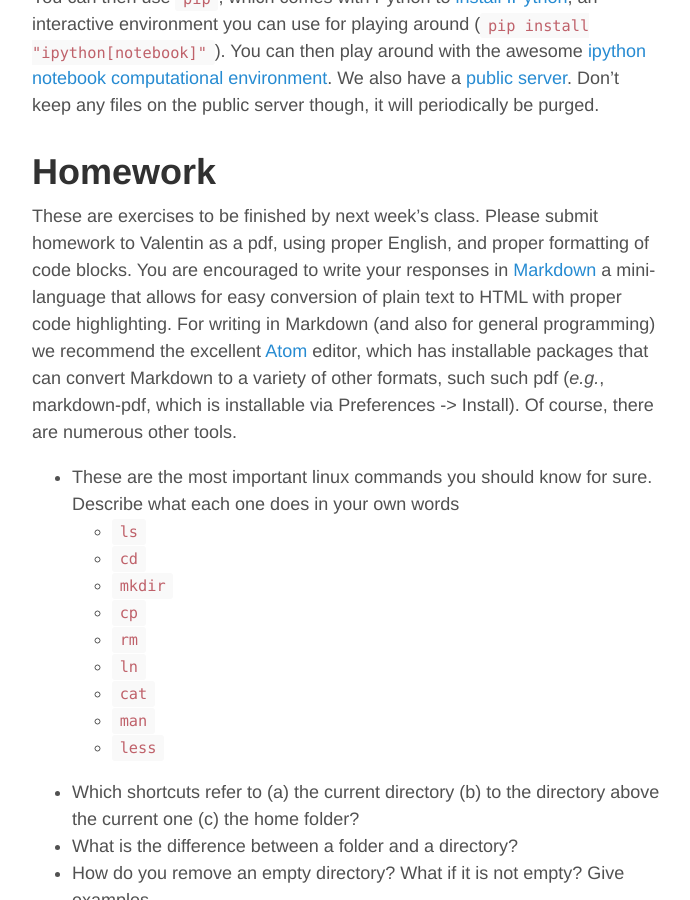
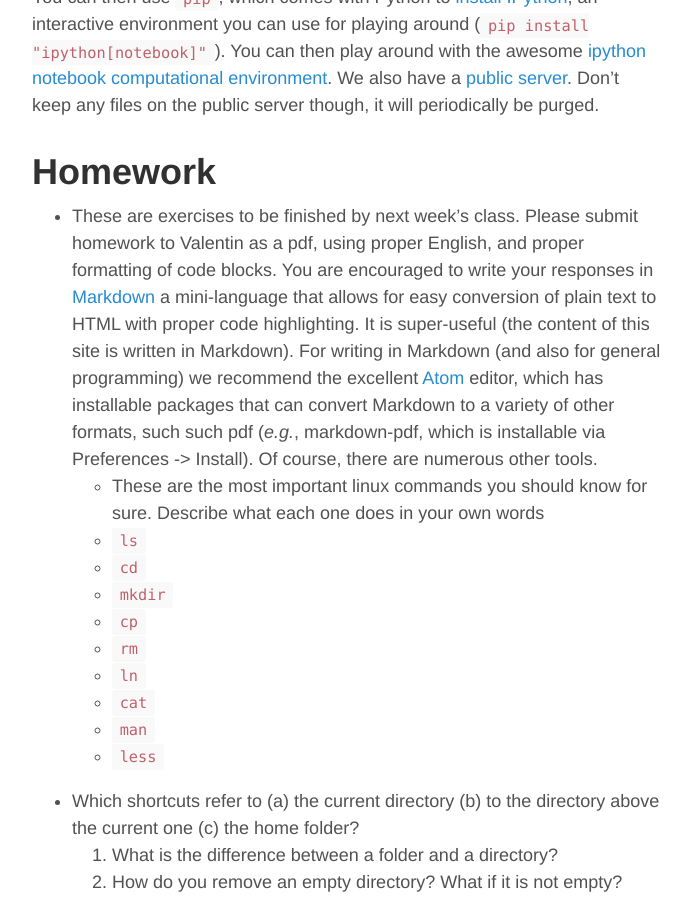
Before and after one commit to MikheyevLab/Computing-Fall-2015, a Jekyll site: the page built from _posts/2015-09-16-1-welcome-to-computing.md, in a window 1280 px wide and 900 px high, scrolled down 1301 px. Shown: the whole window, without its empty margins (293-983 px from the left). Built offline with Jekyll 4.4.1, drawn with Linux system fonts in a browser that asks for light colours; some of the changed lines change nothing that is shown.

Commit message:
fixed formatting

```diff
--- a/_posts/2015-09-16-1-welcome-to-computing.md
+++ b/_posts/2015-09-16-1-welcome-to-computing.md
@@ -33,8 +33,8 @@ There are Ubuntu-specific instructions provided in [this form answer](http://ask
 You can then use `pip`, which comes with Python to [install IPython](http://ipython.org/install.html), an interactive environment you can use for playing around (`pip install "ipython[notebook]"`). You can then play around with the awesome [ipython notebook computational environment](http://ipython.org/notebook.html). We also have a [public server](http://ipython.oist.jp:8888). Don't keep any files on the public server though, it will periodically be purged.
 
 # Homework
-These are exercises to be finished by next week's class. Please submit homework to Valentin as a pdf, using proper English, and proper formatting of code blocks. You are encouraged to write your responses in [Markdown](http://daringfireball.net/projects/markdown/syntax) a mini-language that allows for easy conversion of plain text to HTML with proper code highlighting. For writing in Markdown (and also for general programming) we recommend the excellent [Atom](https://atom.io) editor, which has installable packages that can convert Markdown to a variety of other formats, such such pdf (_e.g._, markdown-pdf, which is installable via Preferences -> Install). Of course, there are numerous other tools.
-- These are the most important linux commands you should know for sure. Describe what each one does in your own words
+- These are exercises to be finished by next week's class. Please submit homework to Valentin as a pdf, using proper English, and proper formatting of code blocks. You are encouraged to write your responses in [Markdown](http://daringfireball.net/projects/markdown/syntax) a mini-language that allows for easy conversion of plain text to HTML with proper code highlighting. It is super-useful (the content of this site is written in Markdown). For writing in Markdown (and also for general programming) we recommend the excellent [Atom](https://atom.io) editor, which has installable packages that can convert Markdown to a variety of other formats, such such pdf (_e.g._, markdown-pdf, which is installable via Preferences -> Install). Of course, there are numerous other tools.
+  - These are the most important linux commands you should know for sure. Describe what each one does in your own words
   - `ls`
   - `cd`
   - `mkdir`
@@ -46,14 +46,14 @@ These are exercises to be finished by next week's class. Please submit homework
   - `less`
 
 - Which shortcuts refer to (a) the current directory (b) to the directory above the current one (c) the home folder?
-- What is the difference between a folder and a directory?
-- How do you remove an empty directory? What if it is not empty? Give examples.
-- How would you find out more about a command? (List three options)
-- What are links? How might they be useful?
-- How would you differentiate a directory from an ordinary file on the command line. How about a link?
-- Create two directories (let's call them A and B). Go into A and create a (soft-)link to B. Go into that link. Where are you know? Go back to the original directory and delete B. What happend to the link in A?
-- Can you describe the difference between a hard-link and a soft-link? Compare your result from 8. with creating a hard-link to a normal file and deleting the original.
-- Execute the command `dmesg`. How would you see only the last 50 lines. How about the first 50 lines? How would you save the output as a file? How would you search the output for a keyword? Since the command is creating a lot of output is there a way to read the output at your own pace?
-- Why do you think using the command line might be useful? What surprised you?
-- What are pipes and how are they useful? Give a couple of examples using the commands in Question 1.
-- Let's say you are working in one directory in your filesystem (_e.g._, `/usr/local/dir1/dir2/xyzdir345`), then switch to another one (`cd /usr/local/foo`). Now you want to go back to the previous directory, but don't want to type out the full path name. How can you do it quickly?
+1. What is the difference between a folder and a directory?
+2. How do you remove an empty directory? What if it is not empty? Give examples.
+3. How would you find out more about a command? (List three options)
+4. What are links? How might they be useful?
+5. How would you differentiate a directory from an ordinary file on the command line. How about a link?
+6. Create two directories (let's call them A and B). Go into A and create a (soft-)link to B. Go into that link. Where are you know? Go back to the original directory and delete B. What happend to the link in A?
+7. Can you describe the difference between a hard-link and a soft-link? Compare your result from 8. with creating a hard-link to a normal file and deleting the original.
+8. Execute the command `dmesg`. How would you see only the last 50 lines. How about the first 50 lines? How would you save the output as a file? How would you search the output for a keyword? Since the command is creating a lot of output is there a way to read the output at your own pace?
+9. Why do you think using the command line might be useful? What surprised you?
+10. What are pipes and how are they useful? Give a couple of examples using the commands in Question 1.
+11. Let's say you are working in one directory in your filesystem (_e.g._, `/usr/local/dir1/dir2/xyzdir345`), then switch to another one (`cd /usr/local/foo`). Now you want to go back to the previous directory, but don't want to type out the full path name. How can you do it quickly?
```
